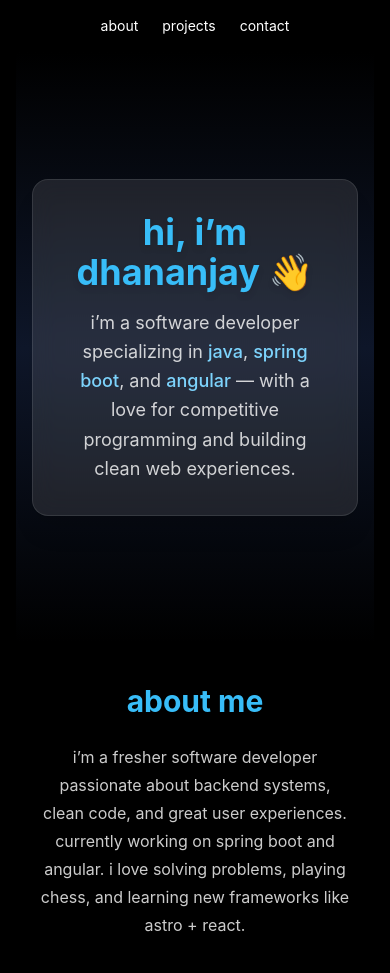
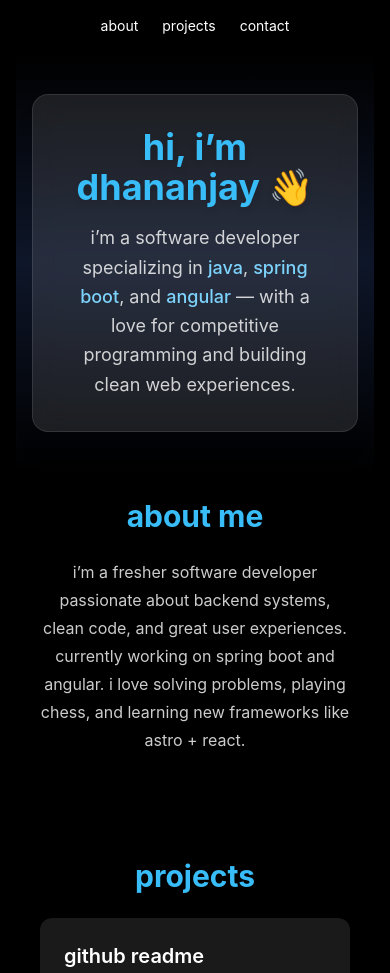
Before and after one commit to dhananjay-dhawale/astro-portfolio, an Astro site: page / in a window 390 px wide. Shown: the top 973 px of the page. Built offline with nearby package versions, Linux system fonts and the light colour scheme; Astro itself is replaced by a stand-in of ours.

Commit message:
responsive page for mobile

```diff
--- a/src/components/About.tsx
+++ b/src/components/About.tsx
@@ -1,7 +1,7 @@
 // src/components/About.tsx
 export default function About() {
   return (
-    <section id="about" className="py-10 px-6 bg-black text-white max-w-3xl mx-auto text-center">
+    <section id="about" className="py-6 sm:py-10 px-6 bg-black text-white max-w-3xl mx-auto text-center">
       <h2 className="text-3xl font-bold mb-6 text-sky-400">about me</h2>
       <p className="text-white/80 leading-7">
         i’m a fresher software developer passionate about backend systems, clean code, and great user experiences. currently working on spring boot and angular. i love solving problems, playing chess, and learning new frameworks like astro + react.
--- a/src/components/Hero.tsx
+++ b/src/components/Hero.tsx
@@ -1,7 +1,7 @@
 export default function Hero() {
   return (
     <section
-      className="min-h-[70vh] flex flex-col justify-center items-center text-center px-4 bg-gradient-to-b from-black via-slate-900 to-black pt-8 pb-8"
+      className="min-h-[50vh] sm:min-h-[70vh] flex flex-col justify-center items-center text-center px-4 bg-gradient-to-b from-black via-slate-900 to-black pt-4 pb-4 sm:pt-8 sm:pb-8"
       id="hero"
     >
       <div className="bg-white/10 backdrop-blur-md p-8 rounded-2xl shadow-xl max-w-2xl w-full border border-white/10">
```
